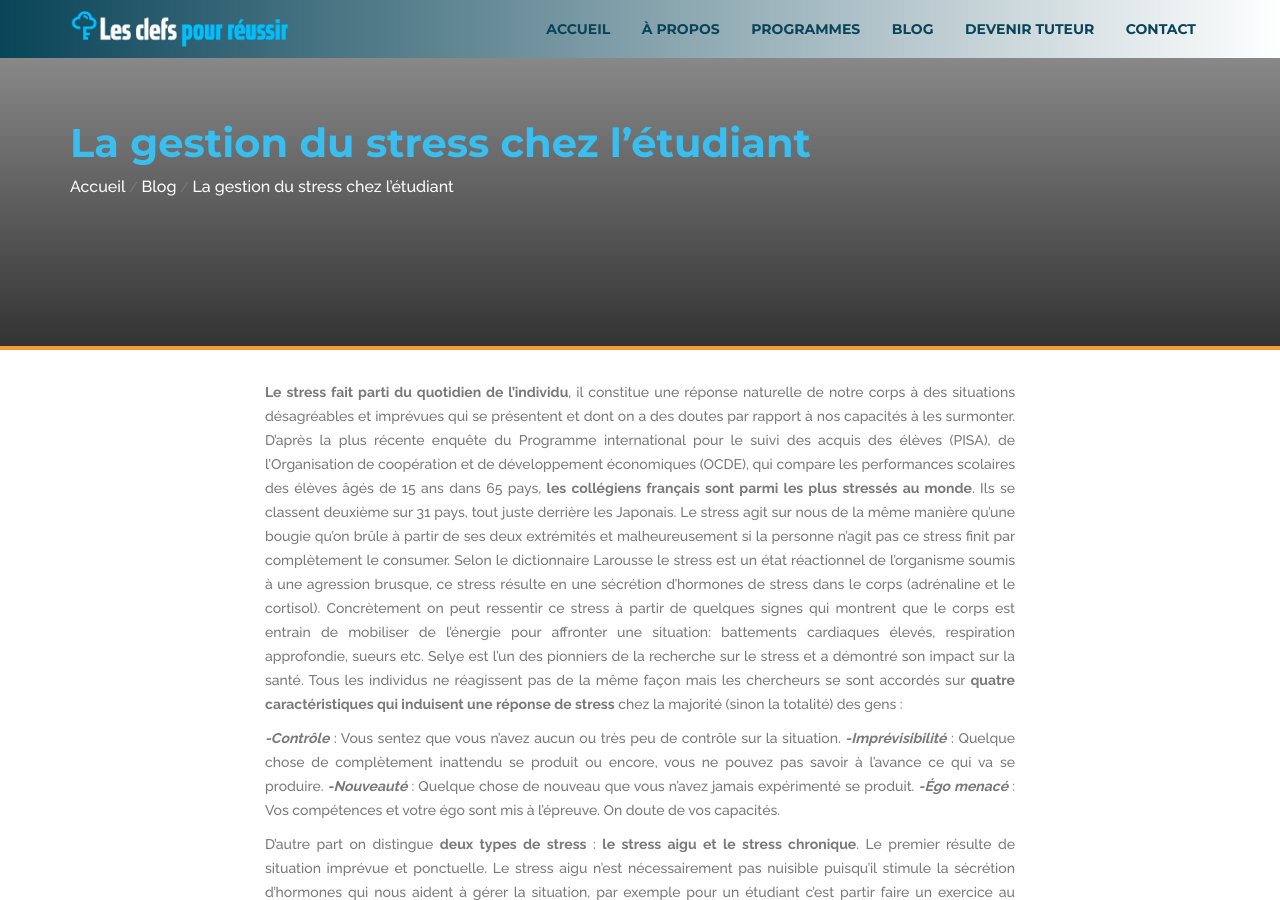
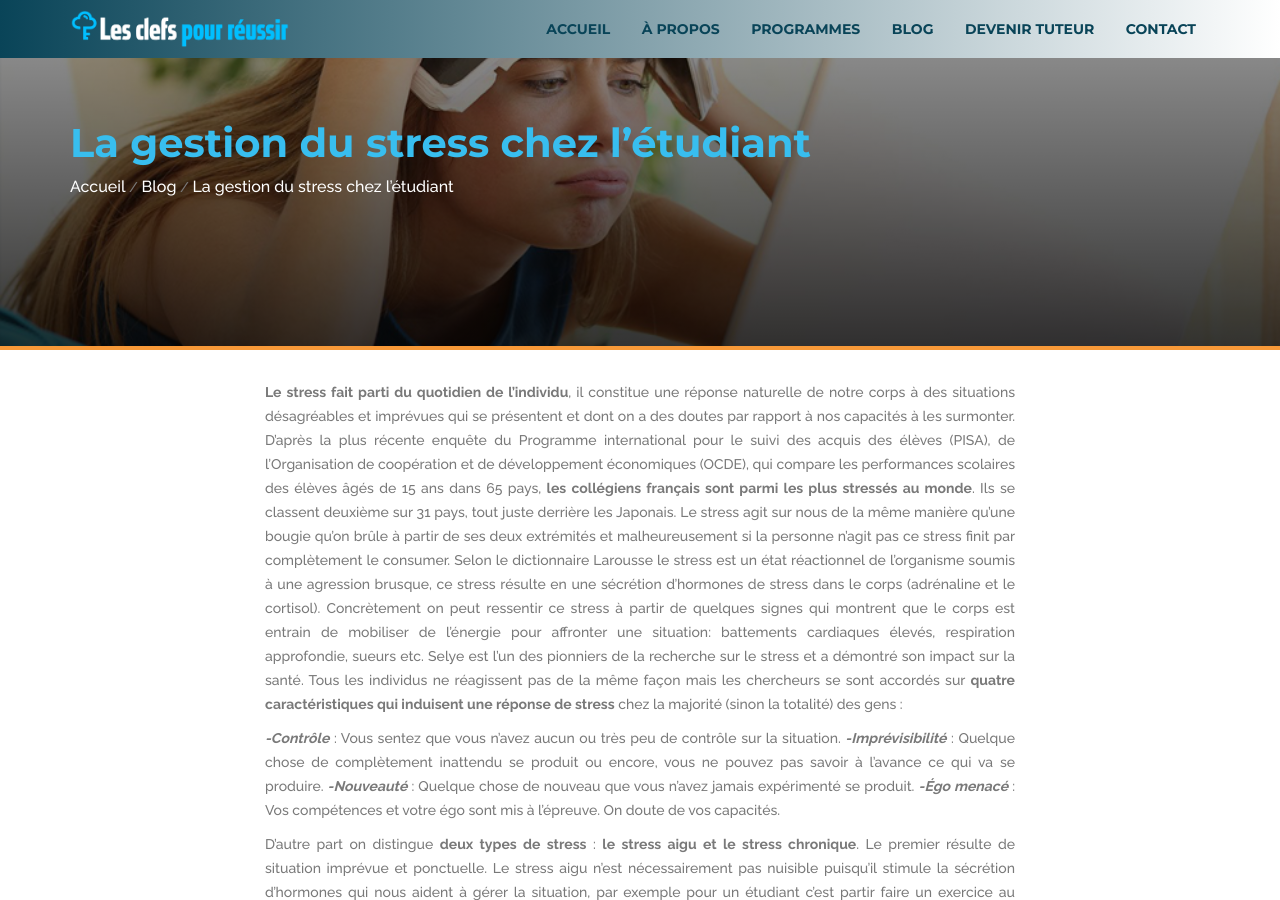
Before and after one commit to bkingg/les-clefs-pour-reussir, a Jekyll site: the page built from _posts/2019-08-14-la-gestion-du-stress-chez-l-étudiant.md, in a window 1280 px wide and 900 px high. Built offline with Jekyll 4.4.1, drawn with Linux system fonts in a browser that asks for light colours; some web fonts are replaced.

Commit message:
Update from Forestry.io Les Clef Pour Reussir created uploads/blog stress.jpg Les Clef Pour Reussir updated _posts/2019-08-14-la-gestion-du-stress-chez-l-étudiant.md

```diff
--- a/_posts/2019-08-14-la-gestion-du-stress-chez-l-étudiant.md
+++ b/_posts/2019-08-14-la-gestion-du-stress-chez-l-étudiant.md
@@ -2,7 +2,7 @@
 title: La gestion du stress chez l’étudiant
 layout: article
 date: 2019-08-14
-image: ''
+image: "/uploads/blog stress.jpg"
 
 ---
 **Le stress fait parti du quotidien de l’individu**, il constitue une réponse naturelle de notre corps à des situations désagréables et imprévues qui se présentent et dont on a des doutes par rapport à nos capacités à les surmonter.
```
Also changed, not shown: uploads/blog stress.jpg (added).
